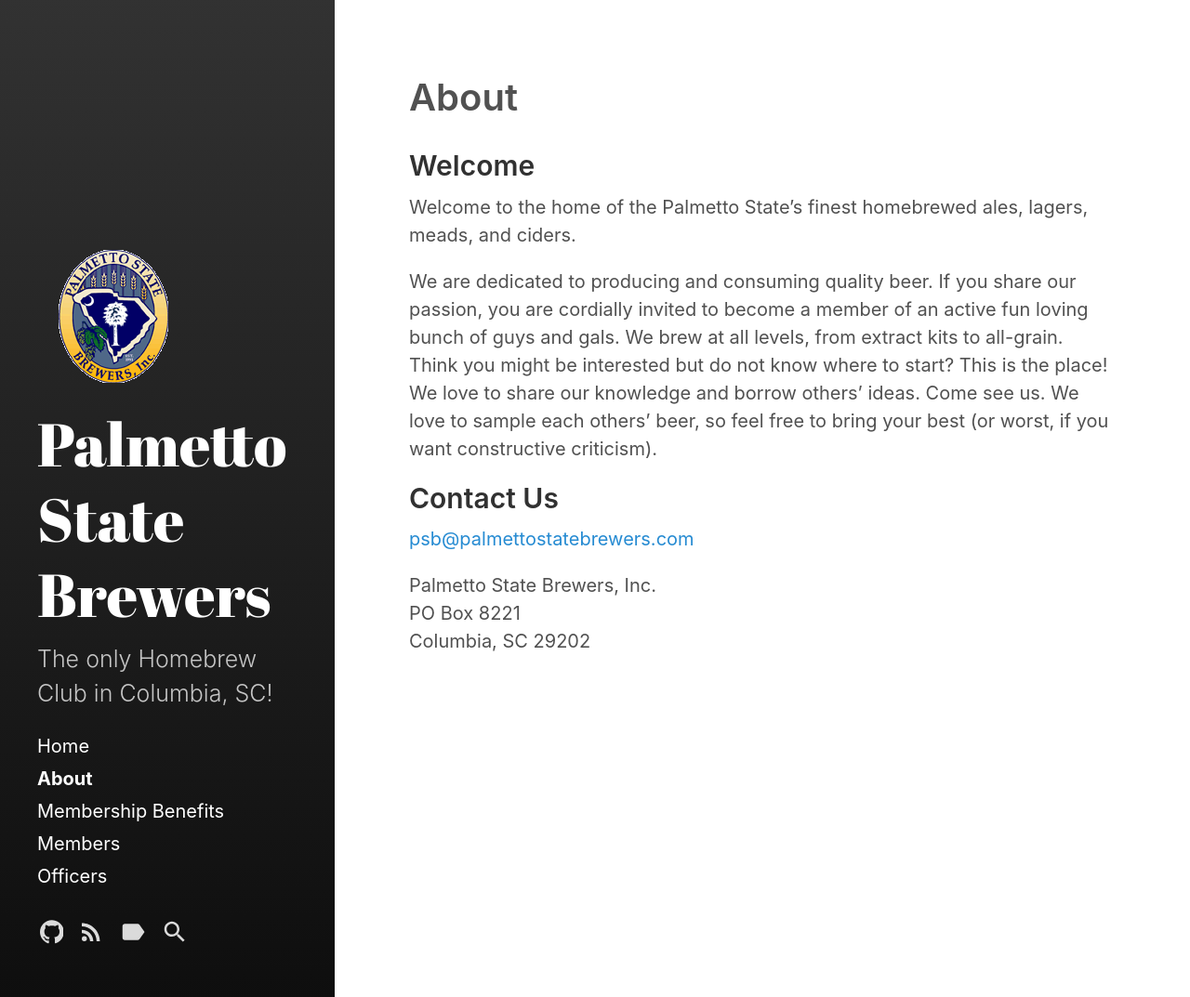
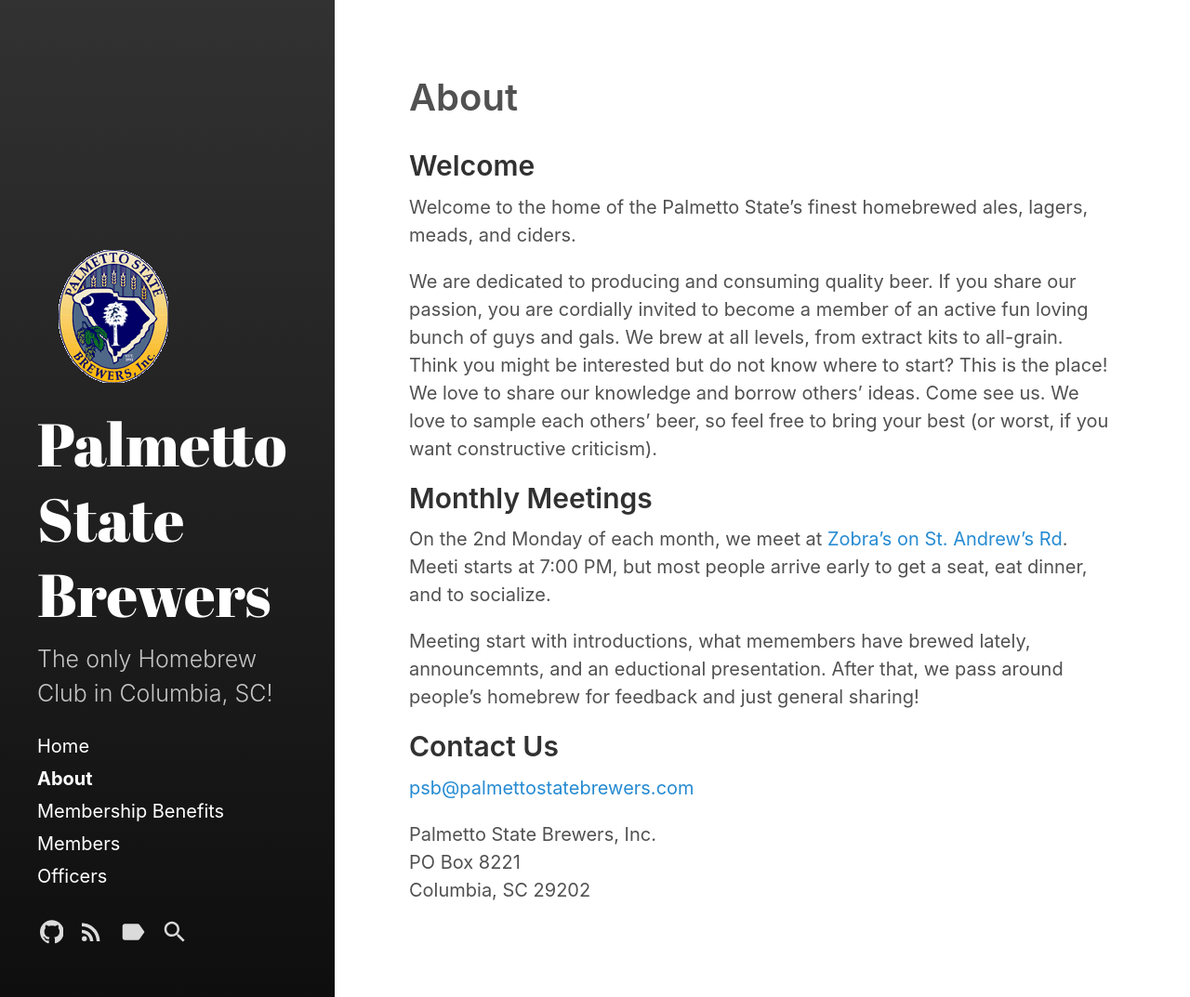
Before and after one commit to palmettostatebrewers/palmettostatebrewers.github.io, a Jekyll site: the page built from about.md, in a window 1280 px wide. Shown: the whole page at 93% size. Built offline with Jekyll 4.4.1, drawn with Linux system fonts in a browser that asks for light colours.

Commit message:
Added monthly meeting to about.md

```diff
--- a/about.md
+++ b/about.md
@@ -16,6 +16,16 @@ is the place! We love to share our knowledge and borrow others' ideas. Come see
 us. We love to sample each others' beer, so feel free to bring your best (or
 worst, if you want constructive criticism).
 
+## Monthly Meetings
+
+On the 2nd Monday of each month, we meet at
+[Zobra's on St. Andrew's Rd](https://goo.gl/maps/SymQTZ8SRDH2).
+Meeti starts at 7:00 PM, but most people arrive early to get a seat, eat dinner, and to socialize.
+
+Meeting start with introductions, what memembers have brewed lately,
+announcemnts, and an eductional presentation. After that, we pass around
+people's homebrew for feedback and just general sharing!
+
 ## Contact Us
 
 <psb@palmettostatebrewers.com>
```
